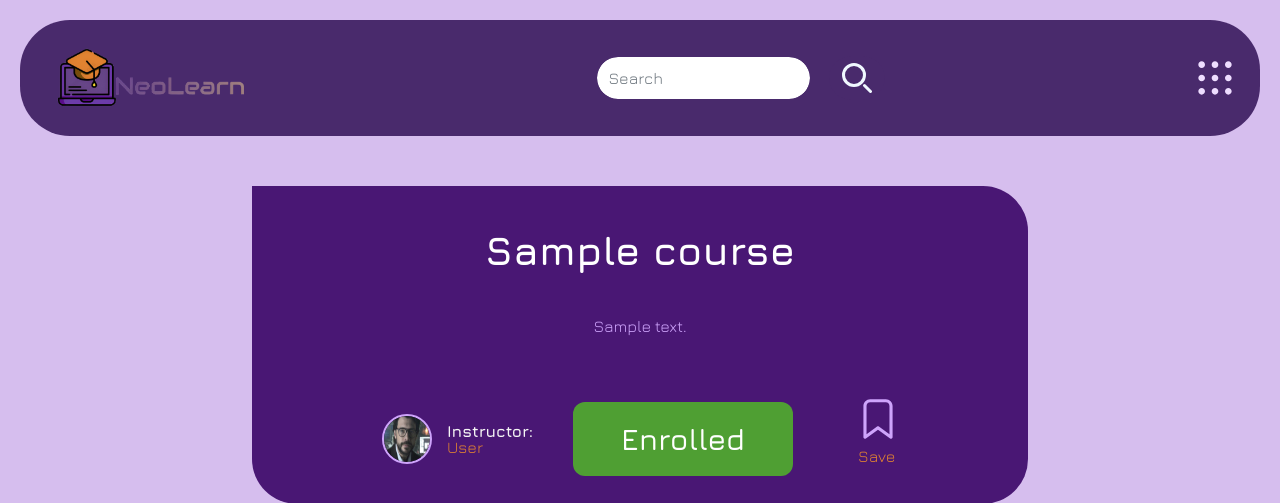
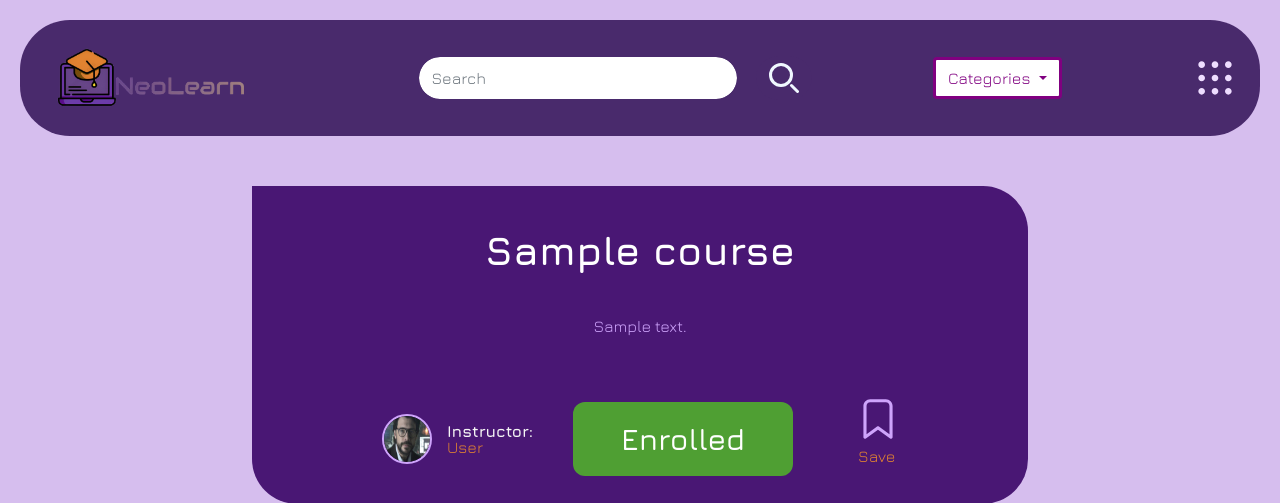
Before and after one commit to lnesh/NeoLearn, a PHP site: page /student-course.php?id=1 in a window 1280 px wide. Shown: the top 503 px of the page. Run offline with PHP 8.4, Linux system fonts and the light colour scheme; the visitor is signed in with stand-in values (Sample User, id 1); tables that the repository leaves empty or names only in its code hold one stand-in row (values such as "Sample post").

Commit message:
navbar student

```diff
--- a/root/css/navbar.css
+++ b/root/css/navbar.css
@@ -36,14 +36,14 @@
   }
 }
 
-/* @media (max-width: 940px) {
-  .form-control {
+@media (max-width: 940px) {
+  .fc {
     width: 100px;
   }
 }
 
 @media (min-width: 900px) {
-  .form-control {
+  .fc {
     width: 320px;
   }
-} */
+}
--- a/root/student-course.php
+++ b/root/student-course.php
@@ -97,14 +97,15 @@ mysqli_close($conn);
 
 <body>
 
-    <!-- Navbar -->
+    <!-- Student navbar -->
     <nav class="navbar sticky-top" style="background-color:#492a6c; border-radius: 50px; margin: 20px;">
         <div class="container-fluid">
-            <div class="navbar-brand"></div>
-            <form action="./backend/search.php" method="GET" style="display: flex; gap: 18px;">
-                <input class="form-control" name="search" style=" border-radius: 25px; border: 1px solid #492a6c; "
+            <div class="navbar-brand">
+            </div>
+            <form class="searchForm" action="./backend/search.php" method="GET" style="display: flex; gap: 18px;">
+                <input class="form-control fc" name="search" style=" border-radius: 25px; border: 1px solid #492a6c; "
                     type="search" placeholder="Search" aria-label="Search">
-                <button class="btn" name="search-submit"
+                <button class="btn searchbtn" name="search-submit"
                     style=" background-color: #492a6c; color: aliceblue; border-radius: 25px;" type="submit"><svg
                         style="width:30px; height:30px; " class=" text-purple-800 dark:text-purple" aria-hidden="true"
                         xmlns="http://www.w3.org/2000/svg" fill="none" viewBox="0 0 20 20">
@@ -112,60 +113,113 @@ mysqli_close($conn);
                             d="m19 19-4-4m0-7A7 7 0 1 1 1 8a7 7 0 0 1 14 0Z" />
                     </svg></button>
             </form>
-            <button class="navbar-toggler" type="button" data-bs-toggle="offcanvas"
-                data-bs-target="#offcanvasNavbar"><svg fill="#EDF" width="40px" height="40px" viewBox="0 0 24 24"
-                    xmlns="http://www.w3.org/2000/svg">
+
+            <div class="dropdown">
+                <a class="btn btn-secondary dropdown-toggle"
+                    style="background-color:white; color:purple; border: solid 3px;" href="#" role="button"
+                    id="dropdownMenuLink" data-bs-toggle="dropdown" aria-expanded="false">
+                    Categories
+                </a>
+
+                <ul class="dropdown-menu" style="background-color:purple; color:white;"
+                    aria-labelledby="dropdownMenuLink">
+                    <li class="dropdown-li"> <a class="dropdown-item" href="#">HTML</a></li>
+                    <li class="dropdown-li"><a class="dropdown-item" href="#">PHP</a></li>
+                    <li class="dropdown-li"><a class="dropdown-item" href="#">Javascript</a></li>
+                    <li class="dropdown-li"><a class="dropdown-item" href="#">Java</a></li>
+                    <li class="dropdown-li"><a class="dropdown-item" href="#">React</a></li>
+                    <li class="dropdown-li"><a class="dropdown-item" href="#">JQuery</a></li>
+                    <li class="dropdown-li"><a class="dropdown-item" href="#">CSS</a></li>
+                    <li class="dropdown-li"><a class="dropdown-item" href="#">Bootstrap</a></li>
+
+
+
+                </ul>
+            </div>
+
+            <button class="navbar-toggler" type="button" data-bs-toggle="offcanvas" data-bs-target="#offcanvasNavbar">
+                <svg fill="#EDF" width="40px" height="40px" viewBox="0 0 24 24" xmlns="http://www.w3.org/2000/svg">
                     <path fill-rule="evenodd"
                         d="M20,22 C18.8954305,22 18,21.1045695 18,20 C18,18.8954305 18.8954305,18 20,18 C21.1045695,18 22,18.8954305 22,20 C22,21.1045695 21.1045695,22 20,22 Z M20,14 C18.8954305,14 18,13.1045695 18,12 C18,10.8954305 18.8954305,10 20,10 C21.1045695,10 22,10.8954305 22,12 C22,13.1045695 21.1045695,14 20,14 Z M20,6 C18.8954305,6 18,5.1045695 18,4 C18,2.8954305 18.8954305,2 20,2 C21.1045695,2 22,2.8954305 22,4 C22,5.1045695 21.1045695,6 20,6 Z M12,22 C10.8954305,22 10,21.1045695 10,20 C10,18.8954305 10.8954305,18 12,18 C13.1045695,18 14,18.8954305 14,20 C14,21.1045695 13.1045695,22 12,22 Z M12,14 C10.8954305,14 10,13.1045695 10,12 C10,10.8954305 10.8954305,10 12,10 C13.1045695,10 14,10.8954305 14,12 C14,13.1045695 13.1045695,14 12,14 Z M12,6 C10.8954305,6 10,5.1045695 10,4 C10,2.8954305 10.8954305,2 12,2 C13.1045695,2 14,2.8954305 14,4 C14,5.1045695 13.1045695,6 12,6 Z M4,22 C2.8954305,22 2,21.1045695 2,20 C2,18.8954305 2.8954305,18 4,18 C5.1045695,18 6,18.8954305 6,20 C6,21.1045695 5.1045695,22 4,22 Z M4,14 C2.8954305,14 2,13.1045695 2,12 C2,10.8954305 2.8954305,10 4,10 C5.1045695,10 6,10.8954305 6,12 C6,13.1045695 5.1045695,14 4,14 Z M4,6 C2.8954305,6 2,5.1045695 2,4 C2,2.8954305 2.8954305,2 4,2 C5.1045695,2 6,2.8954305 6,4 C6,5.1045695 5.1045695,6 4,6 Z" />
-                </svg></button>
+                </svg>
+            </button>
+
+
+
             <div class="offcanvas offcanvas-end" tabindex="-1" id="offcanvasNavbar"
                 aria-labelledby="offcanvasNavbarLabel">
-                <div class="offcanvas-header" style="background-color: #492a6c"><button type="button" class="btn-close"
-                        data-bs-dismiss="offcanvas" aria-label="Close" style="background-color: #dabafc;"></button>
+                <div class="offcanvas-header" style="background-color: #492a6c">
+
+                    <button type="button" class="btn-close" data-bs-dismiss="offcanvas" aria-label="Close"
+                        style="background-color: #dabafc;"></button>
                 </div>
-                < !-- Body -->
+
+                <!-- Body -->
                 <div class="offcanvas-body" style="background-color: #492a6c">
                     <ul class="navbar-nav justify-content-end flex-grow-1 pe-3" style="gap: 20px;">
-                            <li class="nav-item"><a href="#" class="nav-link menu-text"><svg fill="#EDF" width="30px"
-                                        height="30px" viewBox="0 0 24 24" xmlns="http://www.w3.org/2000/svg">
+                        <li class="nav-item">
+
+                            <a href="#" class="nav-link menu-text">
+                                <svg fill="#EDF" width="30px" height="30px" viewBox="0 0 24 24"
+                                    xmlns="http://www.w3.org/2000/svg">
                                     <path fill-rule="evenodd"
                                         d="M20,22 C18.8954305,22 18,21.1045695 18,20 C18,18.8954305 18.8954305,18 20,18 C21.1045695,18 22,18.8954305 22,20 C22,21.1045695 21.1045695,22 20,22 Z M20,14 C18.8954305,14 18,13.1045695 18,12 C18,10.8954305 18.8954305,10 20,10 C21.1045695,10 22,10.8954305 22,12 C22,13.1045695 21.1045695,14 20,14 Z M20,6 C18.8954305,6 18,5.1045695 18,4 C18,2.8954305 18.8954305,2 20,2 C21.1045695,2 22,2.8954305 22,4 C22,5.1045695 21.1045695,6 20,6 Z M12,22 C10.8954305,22 10,21.1045695 10,20 C10,18.8954305 10.8954305,18 12,18 C13.1045695,18 14,18.8954305 14,20 C14,21.1045695 13.1045695,22 12,22 Z M12,14 C10.8954305,14 10,13.1045695 10,12 C10,10.8954305 10.8954305,10 12,10 C13.1045695,10 14,10.8954305 14,12 C14,13.1045695 13.1045695,14 12,14 Z M12,6 C10.8954305,6 10,5.1045695 10,4 C10,2.8954305 10.8954305,2 12,2 C13.1045695,2 14,2.8954305 14,4 C14,5.1045695 13.1045695,6 12,6 Z M4,22 C2.8954305,22 2,21.1045695 2,20 C2,18.8954305 2.8954305,18 4,18 C5.1045695,18 6,18.8954305 6,20 C6,21.1045695 5.1045695,22 4,22 Z M4,14 C2.8954305,14 2,13.1045695 2,12 C2,10.8954305 2.8954305,10 4,10 C5.1045695,10 6,10.8954305 6,12 C6,13.1045695 5.1045695,14 4,14 Z M4,6 C2.8954305,6 2,5.1045695 2,4 C2,2.8954305 2.8954305,2 4,2 C5.1045695,2 6,2.8954305 6,4 C6,5.1045695 5.1045695,6 4,6 Z" />
                                 </svg><span class=" ms-4 d-none d-sm-inline"
                                     style="font-size: 25px; padding-top: 10px; padding-right: 35px;">Home</span></a>
                         </li>
-                            <li class="nav-item"><a href="#courses" class="nav-link menu-text"><svg
-                                        xmlns="http://www.w3.org/2000/svg" width="30" height="30" fill="#EDF"
+
+                        <li class="nav-item">
+                            <a href="#courses" class="nav-link menu-text">
+                                <svg xmlns="http://www.w3.org/2000/svg" width="30" height="30" fill="#EDF"
                                     class="bi bi-book" viewBox="0 0 16 16">
                                     <path
                                         d="M1 2.828c.885-.37 2.154-.769 3.388-.893 1.33-.134 2.458.063 3.112.752v9.746c-.935-.53-2.12-.603-3.213-.493-1.18.12-2.37.461-3.287.811V2.828zm7.5-.141c.654-.689 1.782-.886 3.112-.752 1.234.124 2.503.523 3.388.893v9.923c-.918-.35-2.107-.692-3.287-.81-1.094-.111-2.278-.039-3.213.492V2.687zM8 1.783C7.015.936 5.587.81 4.287.94c-1.514.153-3.042.672-3.994 1.105A.5.5 0 0 0 0 2.5v11a.5.5 0 0 0 .707.455c.882-.4 2.303-.881 3.68-1.02 1.409-.142 2.59.087 3.223.877a.5.5 0 0 0 .78 0c.633-.79 1.814-1.019 3.222-.877 1.378.139 2.8.62 3.681 1.02A.5.5 0 0 0 16 13.5v-11a.5.5 0 0 0-.293-.455c-.952-.433-2.48-.952-3.994-1.105C10.413.809 8.985.936 8 1.783" />
-                                    </svg><span class="ms-4 d-none d-sm-inline">My courses</span></a></li>
-                            <li class="nav-item"><a href="#instructors" class="nav-link menu-text"><svg
-                                        xmlns="http://www.w3.org/2000/svg" height="30" width="30" fill="#EDF"
+                                </svg><span class="ms-4 d-none d-sm-inline">My courses</span>
+                            </a>
+                        </li>
+
+                        <li class="nav-item">
+                            <a href="#instructors" class="nav-link menu-text">
+                                <svg xmlns="http://www.w3.org/2000/svg" height="30" width="30" fill="#EDF"
                                     viewBox="0 0 640 512">
-                                        < !-- !Font Awesome Free 6.5.1 by @fontawesome - https: //fontawesome.com
-                                            License - https://fontawesome.com/license/free Copyright 2023 Fonticons,
-                                            Inc.-->
+                                    <!--!Font Awesome Free 6.5.1 by @fontawesome - https://fontawesome.com License - https://fontawesome.com/license/free Copyright 2023 Fonticons, Inc.-->
                                     <path
                                         d="M160 64c0-35.3 28.7-64 64-64H576c35.3 0 64 28.7 64 64V352c0 35.3-28.7 64-64 64H336.8c-11.8-25.5-29.9-47.5-52.4-64H384V320c0-17.7 14.3-32 32-32h64c17.7 0 32 14.3 32 32v32h64V64L224 64v49.1C205.2 102.2 183.3 96 160 96V64zm0 64a96 96 0 1 1 0 192 96 96 0 1 1 0-192zM133.3 352h53.3C260.3 352 320 411.7 320 485.3c0 14.7-11.9 26.7-26.7 26.7H26.7C11.9 512 0 500.1 0 485.3C0 411.7 59.7 352 133.3 352z" />
-                                    </svg><span class=" ms-4 d-none d-sm-inline ">Instructors</span></a></li>
-                            <li class="nav-item"><a href="#saved" class="nav-link  menu-text"><svg
-                                        xmlns="http://www.w3.org/2000/svg" x="0px" y="0px" width="30" height="30"
+                                </svg><span class=" ms-4 d-none d-sm-inline ">Instructors</span>
+                            </a>
+                        </li>
+
+                        <li class="nav-item">
+                            <a href="#saved" class="nav-link  menu-text">
+                                <svg xmlns="http://www.w3.org/2000/svg" x="0px" y="0px" width="30" height="30"
                                     fill="#EDF" viewBox="0 0 48 48">
                                     <path
                                         d="M 16.5 5 C 12.916 5 10 7.916 10 11.5 L 10 41.5 C 10 42.063 10.315406 42.579938 10.816406 42.835938 C 11.317406 43.092937 11.918953 43.045797 12.376953 42.716797 L 22.039062 35.759766 C 22.024062 35.506766 22 35.257 22 35 C 22 27.832 27.832 22 35 22 C 36.034 22 37.035 22.134281 38 22.363281 L 38 11.5 C 38 7.916 35.084 5 31.5 5 L 16.5 5 z M 35 24 C 28.925 24 24 28.925 24 35 C 24 41.075 28.925 46 35 46 C 41.075 46 46 41.075 46 35 C 46 28.925 41.075 24 35 24 z M 35 28 C 35.48 28 35.908453 28.305766 36.064453 28.759766 L 37.177734 32 L 40.875 32 C 41.358 32 41.787406 32.308625 41.941406 32.765625 C 42.095406 33.223625 41.939687 33.729484 41.554688 34.021484 L 38.560547 36.292969 L 39.574219 39.539062 C 39.720219 40.005063 39.548391 40.510969 39.150391 40.792969 C 38.955391 40.930969 38.727 41 38.5 41 C 38.263 41 38.025172 40.925391 37.826172 40.775391 L 35 38.660156 L 32.173828 40.775391 C 31.782828 41.068391 31.248609 41.076922 30.849609 40.794922 C 30.451609 40.512922 30.279781 40.005063 30.425781 39.539062 L 31.439453 36.294922 L 28.445312 34.021484 C 28.060312 33.729484 27.904594 33.225578 28.058594 32.767578 C 28.213594 32.309578 28.642 32 29.125 32 L 32.822266 32 L 33.935547 28.759766 C 34.091547 28.305766 34.52 28 35 28 z">
                                     </path>
-                                    </svg><span class=" ms-4 d-none d-sm-inline ">Saved</span></a></li>
-                            <li class="nav-item disabled"><a href="#notes" class="nav-link menu-text "><svg
-                                        xmlns="http://www.w3.org/2000/svg" width="30" height="25" fill="#EDF"
+                                </svg><span class=" ms-4 d-none d-sm-inline ">Saved</span>
+                            </a>
+                        </li>
+
+                        <li class="nav-item disabled">
+                            <a href="#notes" class="nav-link menu-text ">
+                                <svg xmlns="http://www.w3.org/2000/svg" width="30" height="25" fill="#EDF"
                                     class="bi bi-journal" viewBox="0 0 16 16">
                                     <path
                                         d="M3 0h10a2 2 0 0 1 2 2v12a2 2 0 0 1-2 2H3a2 2 0 0 1-2-2v-1h1v1a1 1 0 0 0 1 1h10a1 1 0 0 0 1-1V2a1 1 0 0 0-1-1H3a1 1 0 0 0-1 1v1H1V2a2 2 0 0 1 2-2" />
                                     <path
                                         d="M1 5v-.5a.5.5 0 0 1 1 0V5h.5a.5.5 0 0 1 0 1h-2a.5.5 0 0 1 0-1zm0 3v-.5a.5.5 0 0 1 1 0V8h.5a.5.5 0 0 1 0 1h-2a.5.5 0 0 1 0-1zm0 3v-.5a.5.5 0 0 1 1 0v.5h.5a.5.5 0 0 1 0 1h-2a.5.5 0 0 1 0-1z" />
-                                    </svg><span class="ms-4 d-none d-sm-inline ">My Notes</span></a></li>
-                            <li class="nav-item dropdown" style="align-items: end;"><a class="nav-link dropdown-toggle"
-                                    href="#" role="button" data-bs-toggle="dropdown" aria-expanded="false">Profile </a>
-                                <ul class="dropdown-menu">
+                                </svg><span class="ms-4 d-none d-sm-inline ">My Notes</span>
+                            </a>
+                        </li>
+
+                        <li class="nav-item dropdown" style="align-items: end;">
+                            <a class="nav-link dropdown-toggle" style="text-decoration:none; color:white;" href="#"
+                                role="button" data-bs-toggle="dropdown" aria-expanded="false">
+                                Profile
+                            </a>
+
+
+                            <ul class="dropdown-menu" style="background-color:black;">
                                 <li><a class="dropdown-item" href="#">View profile</a></li>
                                 <li><a class="dropdown-item" href="#">Settings</a></li>
                                 <li>
@@ -177,6 +231,7 @@ mysqli_close($conn);
                             </ul>
                         </li>
                     </ul>
+
                 </div>
             </div>
         </div>
--- a/root/student-main.php
+++ b/root/student-main.php
@@ -52,13 +52,13 @@ include_once './backend/connect.php';
 <body>
 
 
-
+    <!-- Student navbar -->
     <nav class="navbar sticky-top" style="background-color:#492a6c; border-radius: 50px; margin: 20px;">
         <div class="container-fluid">
             <div class="navbar-brand">
             </div>
             <form class="searchForm" action="./backend/search.php" method="GET" style="display: flex; gap: 18px;">
-                <input class="form-control" name="search" style=" border-radius: 25px; border: 1px solid #492a6c; "
+                <input class="form-control fc" name="search" style=" border-radius: 25px; border: 1px solid #492a6c; "
                     type="search" placeholder="Search" aria-label="Search">
                 <button class="btn searchbtn" name="search-submit"
                     style=" background-color: #492a6c; color: aliceblue; border-radius: 25px;" type="submit"><svg
```
Also changed, not shown: root/student-course-preview.php (+34 -7 lines). Lines whose indentation alone changed are shown as unchanged.
